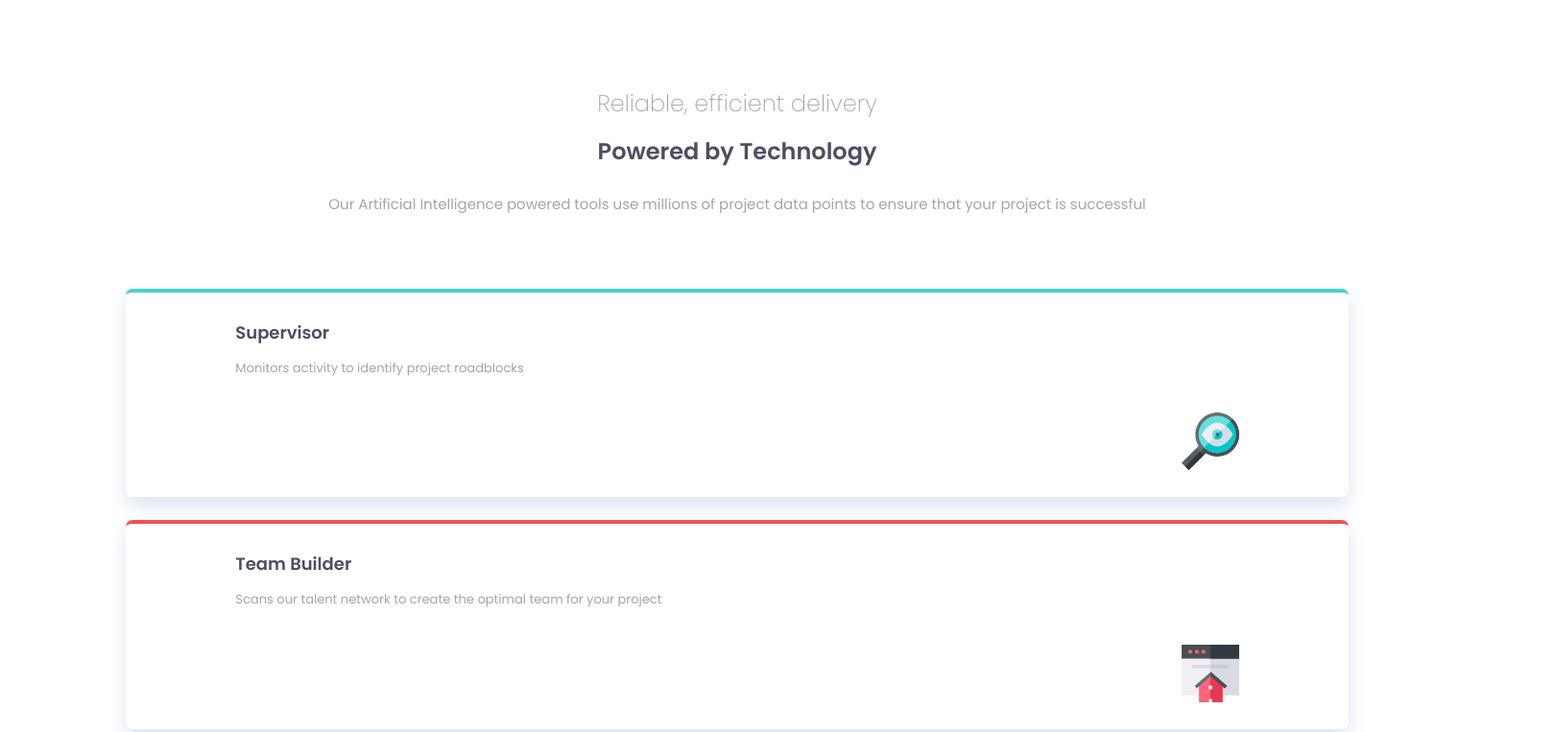
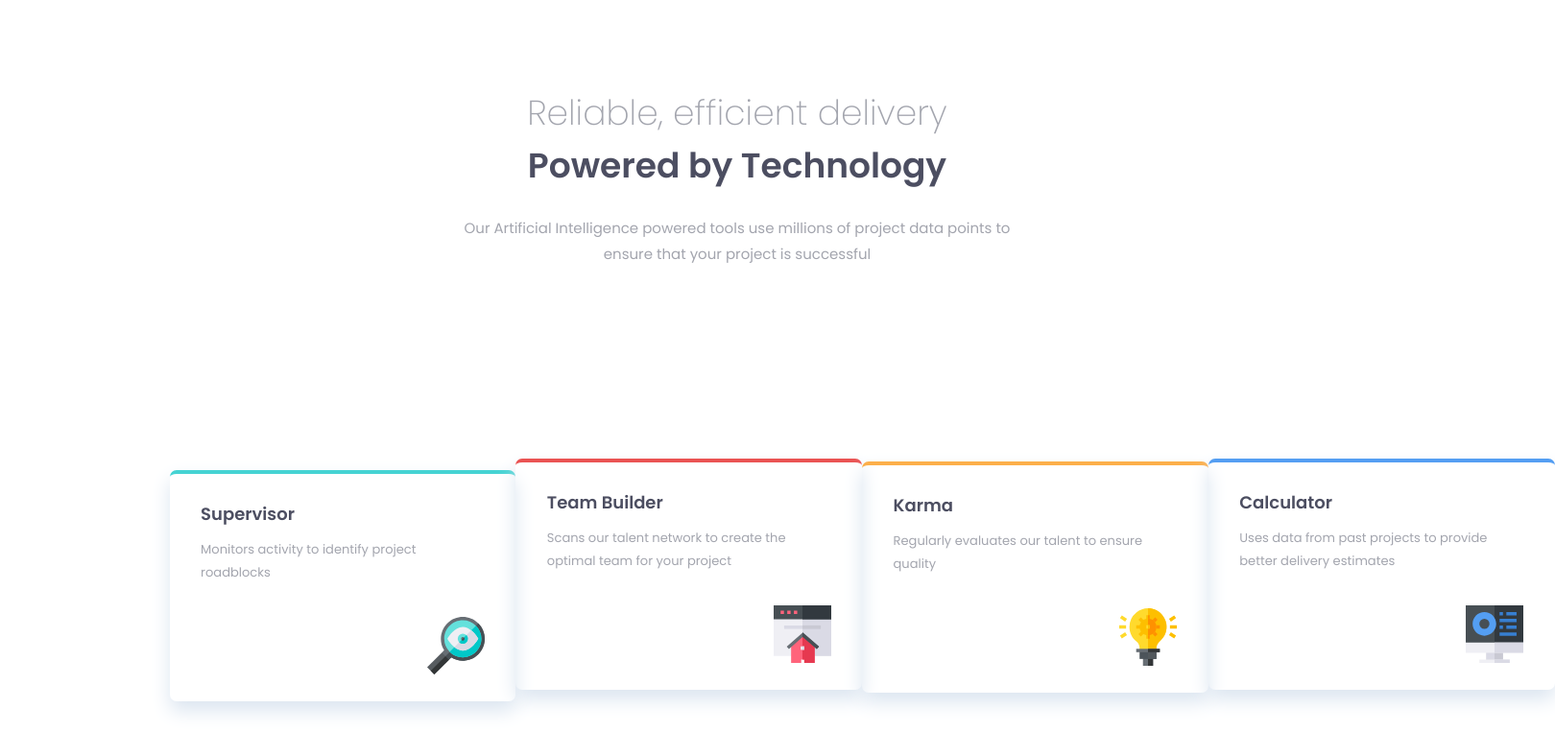
Before and after one commit to claire-thompson/feature-section-practice-project, a plain HTML site: page index.html in a window 1536 px wide. Shown: the top 763 px of the page at 96% size, 1620 px wide, since content can reach past the window. Drawn offline with Linux system fonts and the light colour scheme.

Commit message:
Desktop styles

```diff
--- a/main.css
+++ b/main.css
@@ -7,6 +7,9 @@ body {
     font-weight: 400;
     width: 100%;
     margin: 0;
+    display: flex;
+    flex-direction: column;
+    align-items: center;
 }
 
 section {
@@ -111,3 +114,56 @@ footer {
     text-align: center;
     margin: 30px 0;
 }
+
+/********************** MEDIA QUERIES *********************/
+
+/* Desktop Styles */
+
+@media only screen and (min-width: 1440px) {
+
+    /* About Styles */
+
+    #about {
+        width: 45%;
+        margin: 65px 0;
+    }
+
+    h1, h2 {
+        font-size: 2.4em;
+    }
+
+    h1 {
+        margin: 25px 0 0 0;
+    }
+
+    /* Features Styles */
+
+    #features {
+        display: flex;
+        flex-direction: column;
+        width: 77%;
+    }
+
+    #features article {
+        width: 30.5%;
+    }
+
+    #features .content-wrapper {
+        flex-wrap: wrap;
+        height: 535px;
+        align-items: center;
+        justify-content: center;
+        width: 100%;
+    }
+
+    #supervisor {
+        margin: 200px 0;
+    }
+
+    #karma {
+        margin-top: 6px;
+    }
+
+    /* Footer Styles */
+
+  }
```
